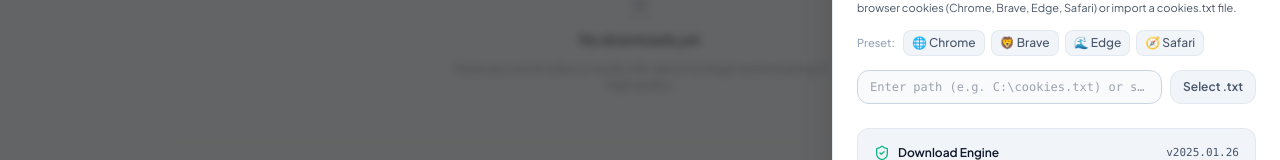
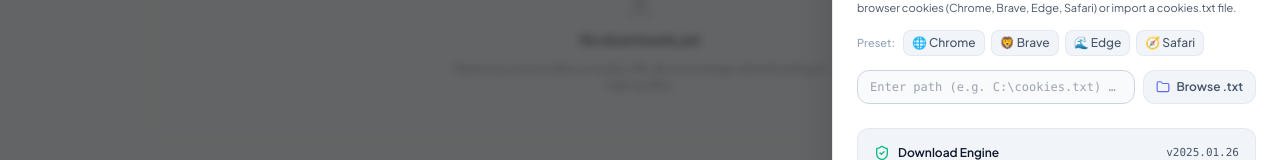
Before and after one commit to billy1030/downloader, a React (Vite) app in the folder frontend/: page / in a window 1280 px wide. Both pictures are taken after a click on the button "Settings". Shown: the part 420-580 px from the top of the page. Built offline with nearby package versions, Linux system fonts and the light colour scheme.

Commit message:
feat(cookies): enhance Browse .txt button with instant file explorer fallback

```diff
--- a/frontend/src/App.tsx
+++ b/frontend/src/App.tsx
@@ -867,7 +867,7 @@ export default function App() {
                   <button
                     type="button"
                     onClick={async () => {
-                      // Attempt native desktop file picker first
+                      // 1. Try native desktop file dialog first
                       try {
                         const file = await bridge.selectCookieFile();
                         if (file) {
@@ -877,15 +877,16 @@ export default function App() {
                           return;
                         }
                       } catch (err) {
-                        console.warn('Native picker error, opening browser file dialog:', err);
+                        console.warn('Native picker error:', err);
                       }
-                      // Fallback: trigger HTML file input for browser / web mode
+                      // 2. Immediate fallback: open standard browser file explorer picker
                       cookieFileInputRef.current?.click();
                     }}
-                    className={`px-3 py-2 ${t.bgSubtle} hover:${t.card} active:scale-95 border ${t.cardBorder} rounded-xl text-xs font-semibold ${t.textSecondary} transition-all cursor-pointer`}
-                    title="Import Netscape cookies.txt file"
+                    className={`px-3 py-2 ${t.bgSubtle} hover:${t.card} active:scale-95 border ${t.cardBorder} rounded-xl text-xs font-semibold ${t.textSecondary} transition-all cursor-pointer flex items-center gap-1.5`}
+                    title="Open file explorer to select Netscape cookies.txt"
                   >
-                    Select .txt
+                    <Folder className="w-3.5 h-3.5 text-indigo-500" />
+                    <span>Browse .txt</span>
                   </button>
                 </div>
               </div>
```
Also changed, not shown: 1 other file (tests, documents, lock files or other folders).
